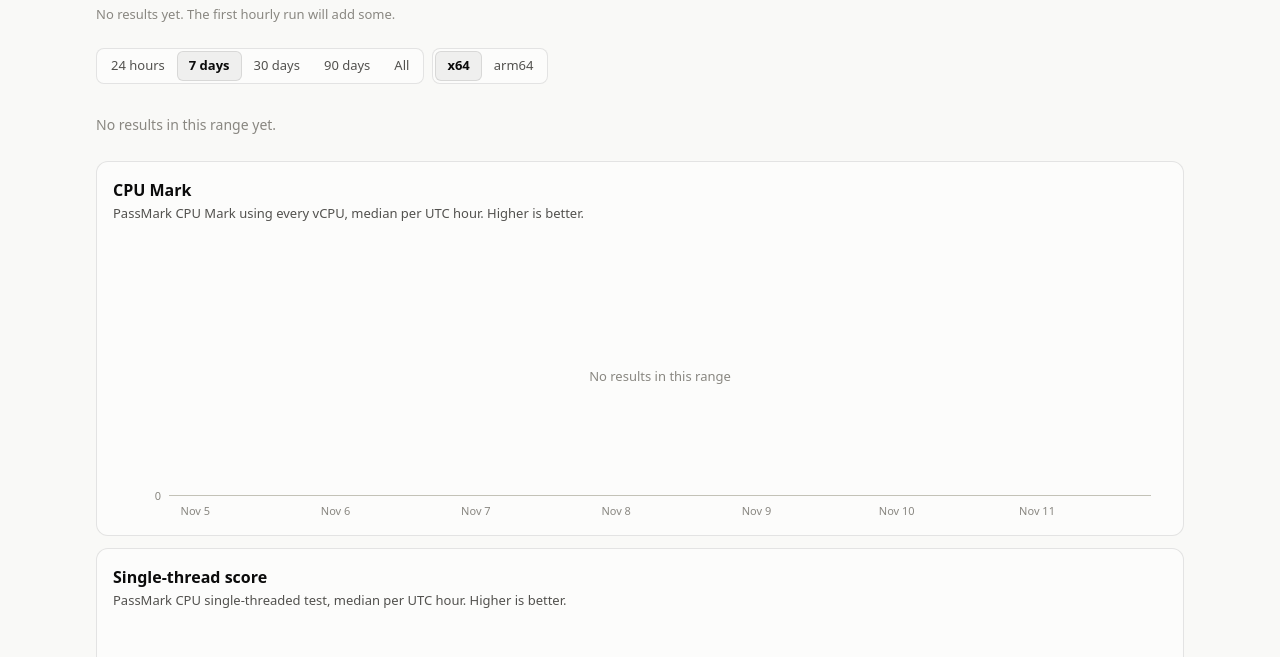
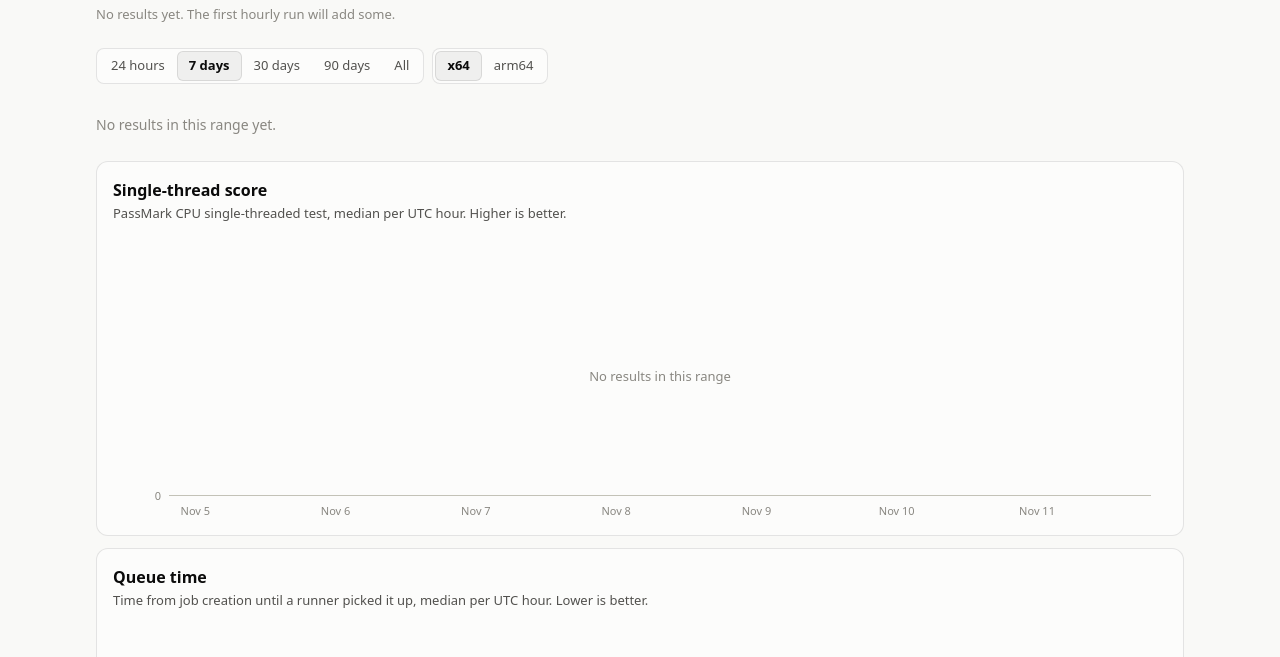
Before and after one commit to enescakir/cpu-benchmark, a plain HTML site: page site/index.html in a window 1280 px wide. Shown: the part 143-800 px from the top of the page. Drawn offline with Linux system fonts and the light colour scheme; no server answers.

Commit message:
Remove the CPU Mark chart
The page keeps the single-thread and queue time charts. CPU Mark is
still collected and still shown in the summary cards and tables.

Co-Authored-By: Claude Opus 5.5 <noreply@anthropic.com>

```diff
--- a/site/app.js
+++ b/site/app.js
@@ -537,7 +537,6 @@ function renderRuns(rows) {
 // ── page ───────────────────────────────────────────────────────────────
 
 const CHARTS = [
-  { id: "chart-cpu-mark", field: "cpu_mark", kind: "score", name: "CPU Mark" },
   { id: "chart-single", field: "single_thread", kind: "score", name: "Single-thread score" },
   { id: "chart-queue", field: "queue_seconds", kind: "duration", name: "Queue time" },
 ];
--- a/site/index.html
+++ b/site/index.html
@@ -35,15 +35,6 @@
 
     <div id="content" class="content">
       <section class="summary" id="summary" aria-label="Summary by runner label"></section>
-
-      <section class="card">
-        <div class="card-head">
-          <h2>CPU Mark</h2>
-          <p>PassMark CPU Mark using every vCPU, median per UTC hour. Higher is better.</p>
-        </div>
-        <div class="legend" data-legend="cpu_mark"></div>
-        <div class="chart" id="chart-cpu-mark"></div>
-      </section>
 
       <section class="card">
         <div class="card-head">
```
